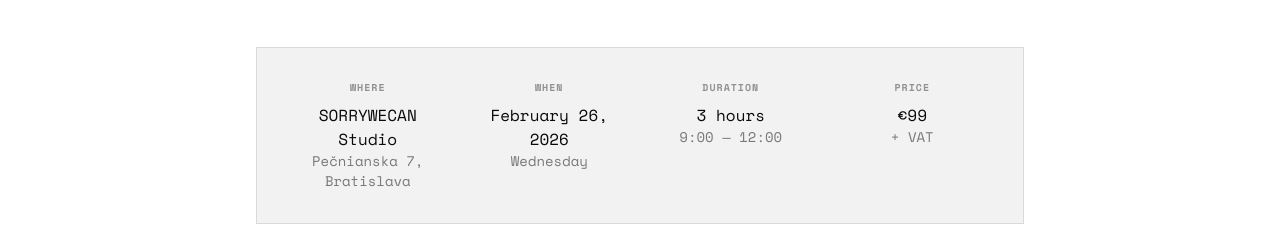
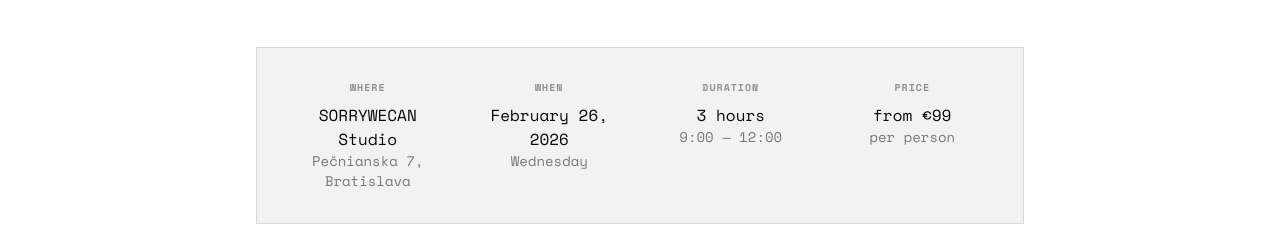
Before and after one commit to princeofwellness/researchlab, a Next.js app: page /public in a window 1280 px wide. Shown: the part 4124-4349 px from the top of the page. Built offline with nearby package versions, Linux system fonts and the light colour scheme.

Commit message:
Price: 'from €99 per person' (not + VAT)

```diff
--- a/src/app/public/page.tsx
+++ b/src/app/public/page.tsx
@@ -122,7 +122,7 @@ export default function PublicSessionsPage() {
                         { label: "Where", value: "SORRYWECAN Studio", subvalue: "Pečnianska 7, Bratislava" },
                         { label: "When", value: "February 26, 2026", subvalue: "Wednesday" },
                         { label: "Duration", value: "3 hours", subvalue: "9:00 — 12:00" },
-                        { label: "Price", value: "€99", subvalue: "+ VAT" }
+                        { label: "Price", value: "from €99", subvalue: "per person" }
                     ]
                 }
             },
@@ -245,7 +245,7 @@ export default function PublicSessionsPage() {
                         { label: "Kde", value: "SORRYWECAN Studio", subvalue: "Pečnianska 7, Bratislava" },
                         { label: "Kedy", value: "26. februára 2026", subvalue: "Streda" },
                         { label: "Trvanie", value: "3 hodiny", subvalue: "9:00 — 12:00" },
-                        { label: "Cena", value: "€99", subvalue: "+ DPH" }
+                        { label: "Cena", value: "od €99", subvalue: "na osobu" }
                     ]
                 }
             },
```
